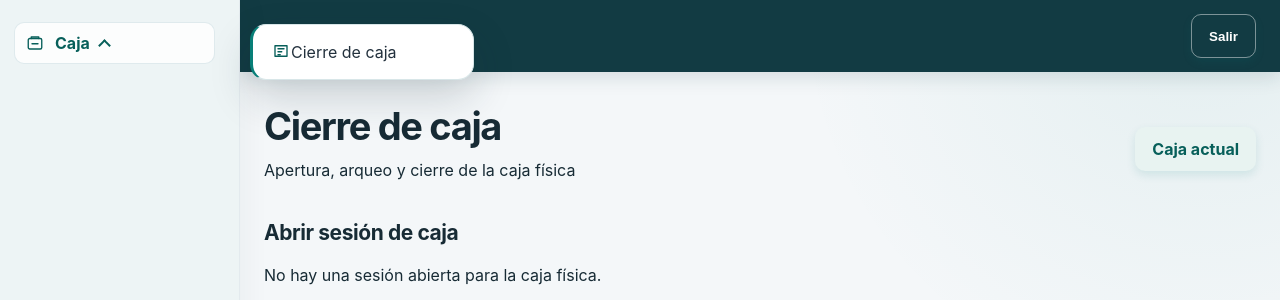
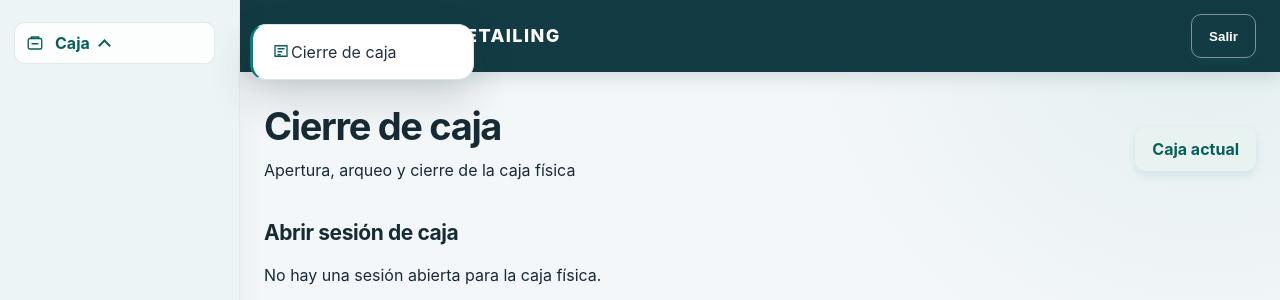
Before and after one commit to ProfDigno/web_lavadero_super_detailing, a Node server app: page /caja-cierres in a window 1280 px wide. Shown: the top 300 px of the page. Run offline with Node 20, Linux system fonts and the light colour scheme; the visitor is signed in with stand-in values (Sample User, id 1); data that the repository does not hold is empty.

Commit message:
Actualizar marca y logo del sistema

```diff
--- a/src/views/login.ejs
+++ b/src/views/login.ejs
@@ -3,10 +3,10 @@
   <section class="login-panel">
     <div class="login-brand">
       <div class="login-mark small">
-        <img src="/logo.jpg" alt="LAVADERO CENTRIA">
+        <img src="/logo.jpeg" alt="LAVADERO SUPER DETAILING">
       </div>
       <div>
-        <p class="eyebrow">LAVADERO CENTRIA</p>
+        <p class="eyebrow">LAVADERO SUPER DETAILING</p>
         <h1>Ingresar</h1>
       </div>
     </div>
--- a/src/views/partials/header.ejs
+++ b/src/views/partials/header.ejs
@@ -3,13 +3,13 @@
 <head>
   <meta charset="utf-8">
   <meta name="viewport" content="width=device-width, initial-scale=1">
-  <title><%= title %> - LAVADERO CENTRIA</title>
+  <title><%= title %> - LAVADERO SUPER DETAILING</title>
   <link rel="stylesheet" href="/css/styles.css?v=20260917-calendario-form">
 </head>
 <body class="<%= user ? 'app-page' : 'auth-page' %>">
   <% if (user) { %>
     <header class="topbar">
-      <a class="brand" href="/">LAVADERO CENTRIA</a>
+      <a class="brand" href="/">LAVADERO SUPER DETAILING</a>
       <form action="/logout" method="post">
         <span><%= user.nombre %></span>
         <button class="ghost" type="submit">Salir</button>
--- a/tools/export-db-snapshot.js
+++ b/tools/export-db-snapshot.js
@@ -30,7 +30,7 @@
     where n.nspname = 'public' and c.relkind = 'r'
     order by c.relname
   `);
-  const chunks = ["-- Lavadero Centria local database snapshot", "BEGIN;", "SET session_replication_role = replica;"];
+  const chunks = ["-- Lavadero Super Detailing local database snapshot", "BEGIN;", "SET session_replication_role = replica;"];
   let totalRows = 0;
   for (const { table_name: table } of tables.rows) {
     const columns = await pool.query(`
```
Also changed, not shown: logo.jpeg (added), public/logo.jpeg (added), src/server.js, 2 other files.
